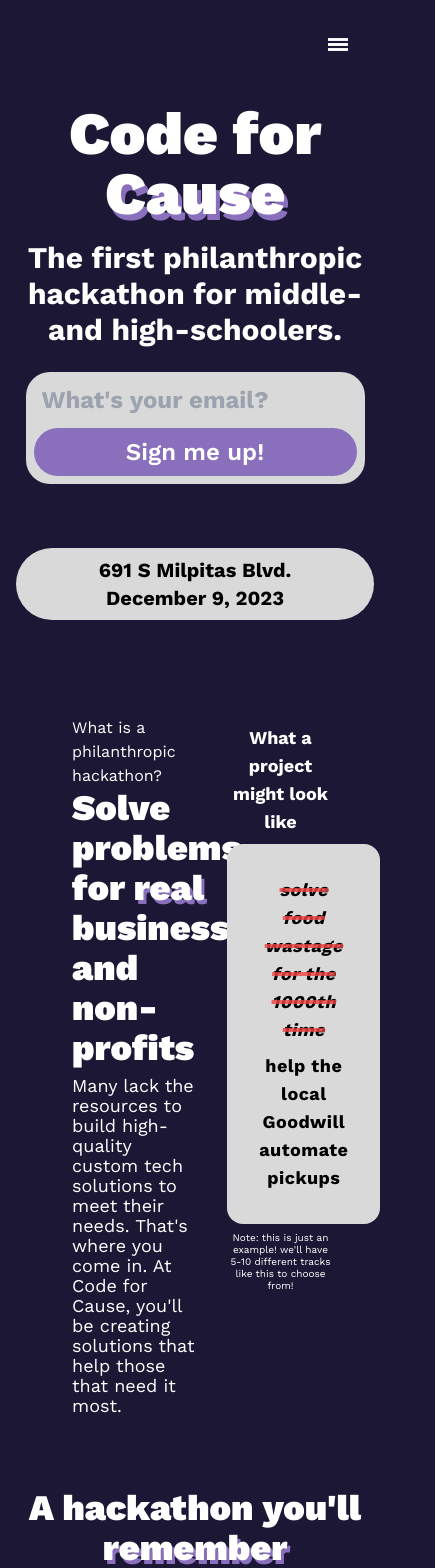
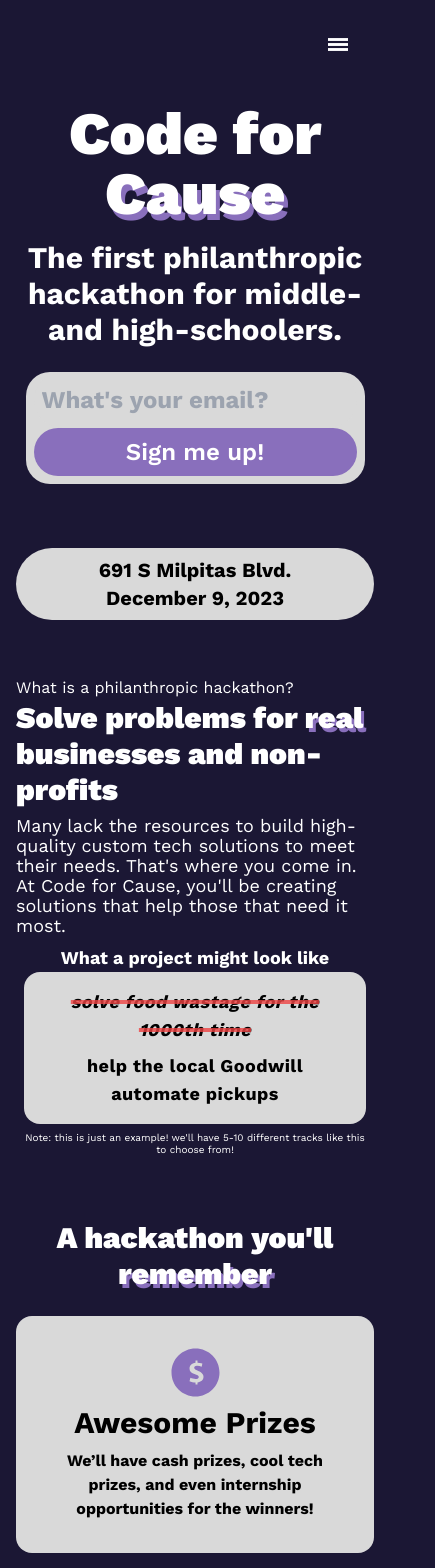
Before and after one commit to bub655/code-for-cause, a Next.js app: page / in a window 390 px wide. Shown: the top 1568 px of the page, 435 px wide, since content can reach past the window. Built offline with nearby package versions, Linux system fonts and the light colour scheme.

Commit message:
Home = Mobile Ready
still need to fix schedule

```diff
--- a/src/components/features.tsx
+++ b/src/components/features.tsx
@@ -2,8 +2,8 @@ import { Feature } from "./subcomponents/feature";
 
 export const Features = () => {
 	return (
-		<>
-			<div className=" text-center  text-4xl font-black p-6">
+		<div className="p-4">
+			<div className="text-center text-3xl  md:text-4xl font-black p-6">
 				A hackathon you'll{" "}
 				<span className="drop-shadow-[3px_4px_var(--tw-shadow-color)] shadow-[#896FBC]">
 					remember
@@ -27,6 +27,6 @@ export const Features = () => {
 					logo={4}
 				/>
 			</div>
-		</>
+		</div>
 	);
 };
--- a/src/components/frequently-asked-questions.tsx
+++ b/src/components/frequently-asked-questions.tsx
@@ -7,7 +7,7 @@ export const FrequentlyAskedQuestions = () => {
 			<div className="text-center text-4xl font-black p-6 drop-shadow-[3px_4px_var(--tw-shadow-color)] shadow-[#896FBC]">
 				Questions
 			</div>
-			<div className="grid lg:grid-cols-2 gap-12 h-fit w-fit ml-auto mr-auto sm:grid-cols-1">
+			<div className="p-4 grid lg:grid-cols-2 gap-12 h-fit w-fit ml-auto mr-auto sm:grid-cols-1">
 				<FAQItem
 					question="When and Where is it?"
 					answer="Code for Cause will be taking place 7:30 AM at the FalconX incubator event space at 691 S Milpitas Blvd. The event will end around 9:00 PM."
--- a/src/components/interest.tsx
+++ b/src/components/interest.tsx
@@ -10,7 +10,7 @@ export const Interest = () => {
 				</span>
 				Register Now!
 			</div>
-			<div className="m-auto w-96 text-center font-semibold">
+			<div className="m-auto md:w-96 text-center font-semibold">
 				Registering takes a few minutes and is completely free. Enter your email
 				below to start!
 			</div>
--- a/src/components/schedule.tsx
+++ b/src/components/schedule.tsx
@@ -2,12 +2,12 @@ import { ScheduleItem } from "./subcomponents/schedule-item";
 
 export const Schedule = () => {
 	return (
-		<>
+		<div className="p-4">
 			<div className="pt-16 text-center text-4xl font-black p-6 drop-shadow-[3px_4px_var(--tw-shadow-color)] shadow-[#896FBC]">
 				Schedule
 			</div>
-			<div className="pb-2 ml-auto mr-auto align-center rounded-[2rem] w-fit bg-[#D9D9D9] text-black font-bold text-xl">
-				<div className="text-sm text-center pt-6 pb-2 font-bold w-96 m-auto">
+			<div className="p-1 m-auto align-center rounded-[2rem] w-fit bg-[#D9D9D9] text-black font-bold text-xl">
+				<div className="text-sm text-center pt-6 pb-2 font-bold md:w-96 m-auto">
 					We're working on adding in more guest speakers and workshops, so stay
 					tuned!
 				</div>
@@ -21,6 +21,6 @@ export const Schedule = () => {
 					<ScheduleItem time="9:00 pm" event="Awards Ceremony" />
 				</div>
 			</div>
-		</>
+		</div>
 	);
 };
--- a/src/components/subcomponents/faq_item.tsx
+++ b/src/components/subcomponents/faq_item.tsx
@@ -4,7 +4,7 @@ type FAQItemProps = {
 };
 export const FAQItem = (props: FAQItemProps) => {
 	return (
-		<div className="w-[24rem] bg-[#D9D9D9] rounded-[16px] p-4 pt-6 text-black font-bold space-y-2">
+		<div className="md:w-[24rem] bg-[#D9D9D9] rounded-[16px] p-4 pt-6 text-black font-bold space-y-2">
 			<div className="w-fit text-3xl">{props.question}</div>
 			<div className="w-fit font-normal pr-8">{props.answer}</div>
 		</div>
--- a/src/components/subcomponents/feature.tsx
+++ b/src/components/subcomponents/feature.tsx
@@ -100,7 +100,7 @@ type featureProps = {
 
 export const Feature = (props: featureProps) => {
 	return (
-		<div className="w-96 bg-[#D9D9D9] rounded-[16px] p-8 text-black font-bold space-y-2">
+		<div className="w-full md:w-96 bg-[#D9D9D9] rounded-[16px] p-8 text-black font-bold space-y-2">
 			<div className="ml-auto mr-auto w-fit">
 				<SVGIcon logo={props.logo} />
 			</div>
--- a/src/components/subcomponents/schedule-item.tsx
+++ b/src/components/subcomponents/schedule-item.tsx
@@ -6,9 +6,9 @@ type scheduleItemProps = {
 export const ScheduleItem = (props: scheduleItemProps) => {
 	return (
 		<>
-			<div className="ml-auto mr-auto flex w-fit justify-between p-4 pl-12 pr-12">
-				<div className="font-semibold mr-24">{props.time}</div>
-				<div className="w-48 text-left">{props.event}</div>
+			<div className="ml-auto mr-auto flex w-fit justify-between p-4 md:pl-12 md:pr-12">
+				<div className="font-semibold md:mr-24">{props.time}</div>
+				<div className="md:w-48 text-left">{props.event}</div>
 			</div>
 		</>
 	);
--- a/src/components/unique.tsx
+++ b/src/components/unique.tsx
@@ -1,24 +1,24 @@
 export const Unique = () => {
 	return (
-		<div className="m-12 mt-20 flex flex-wrap justify-between">
-			<div className="w-6/12 ml-6">
+		<div className="p-4 pt-10 md:m-12 md:mt-20 flex md:flex-row flex-col flex-wrap justify-between">
+			<div className="md:w-6/12 md:ml-6">
 				<span>What is a philanthropic hackathon?</span>
-				<div className="text-4xl">
+				<div className="text-3xl md:text-4xl">
 					<span className="font-black">Solve problems for </span>
 					<span className="font-black drop-shadow-[3px_4px_var(--tw-shadow-color)] shadow-[#896FBC]">
 						real{" "}
 					</span>
 					<span className="font-black">businesses and non-profits</span>
 				</div>
-				<div className="w-10/12 mt-2 text-lg leading-5">
+				<div className="md:w-10/12 mt-2 text-lg leading-5">
 					Many lack the resources to build high-quality custom tech solutions to
 					meet their needs. That&apos;s where you come in. At Code for Cause,
 					you&apos;ll be creating solutions that help those that need it most.
 				</div>
 			</div>
-			<div className="p-2 w-5/12 ml-auto mr-auto text-center justify-contents-center font-bold text-lg">
+			<div className="p-2 md:w-5/12 ml-auto mr-auto text-center justify-contents-center font-bold text-lg">
 				What a project might look like
-				<div className="w-fit ml-auto mr-auto mt-2 bg-[#D9D9D9] rounded-[16px] p-8 tracking-wide text-black font-bold space-y-2">
+				<div className="w-fit ml-auto mr-auto md:mt-2 bg-[#D9D9D9] rounded-[16px] p-4 md:p-8 tracking-wide text-black font-bold space-y-2">
 					<div className="line-through decoration-red-500/80 decoration-4 italic">
 						solve food wastage for the 1000th time
 					</div>
```
